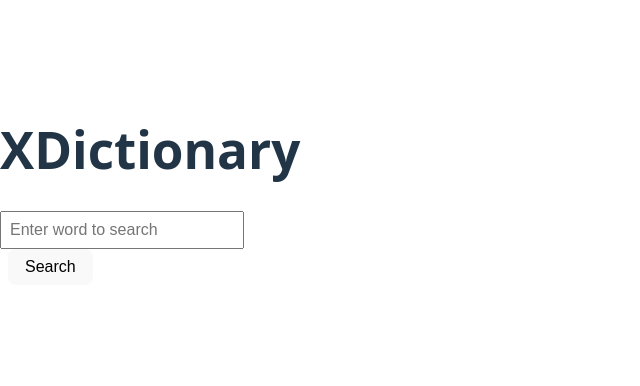
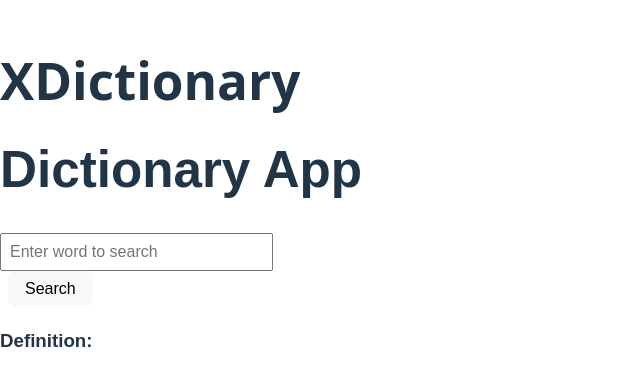
Before and after one commit to BT-ctrl/XDictionaryByTarun, a React (Vite) app: page / in a window 1280 px wide. Shown: the part 204-590 px from the top of the page, without its empty margins (0-640 px from the left). Built offline with nearby package versions, Linux system fonts and the light colour scheme.

Commit message:
first commit

```diff
--- a/src/components/XDictionary.jsx
+++ b/src/components/XDictionary.jsx
@@ -54,6 +54,8 @@ export default function XDictionary() {
         fontFamily: "Arial, sans-serif",
       }}
     >
+      <h1>Dictionary App</h1>
+
       <input
         type="text"
         placeholder="Enter word to search"
@@ -74,12 +76,8 @@ export default function XDictionary() {
       </button>
 
       <div style={{ marginTop: 20 }}>
-        {definition && (
-          <>
-            <h3>Definition:</h3>
-            <p>{definition}</p>
-          </>
-        )}
+        <h3>Definition:</h3>
+        {definition && <p>{definition}</p>}
         {notFound && <p>Word not found in the dictionary.</p>}
       </div>
     </div>
```
